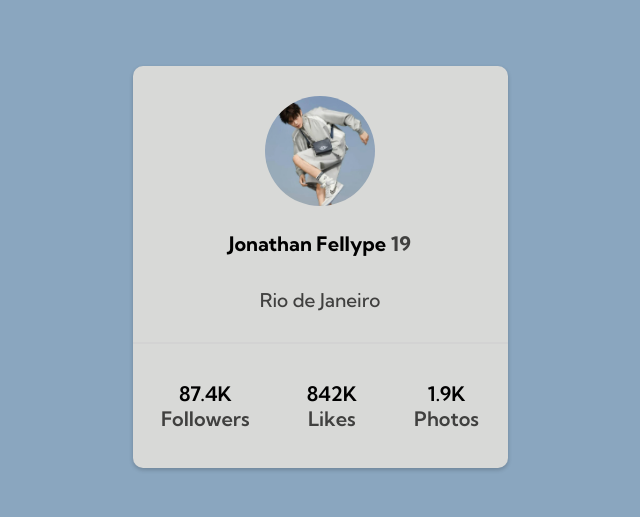
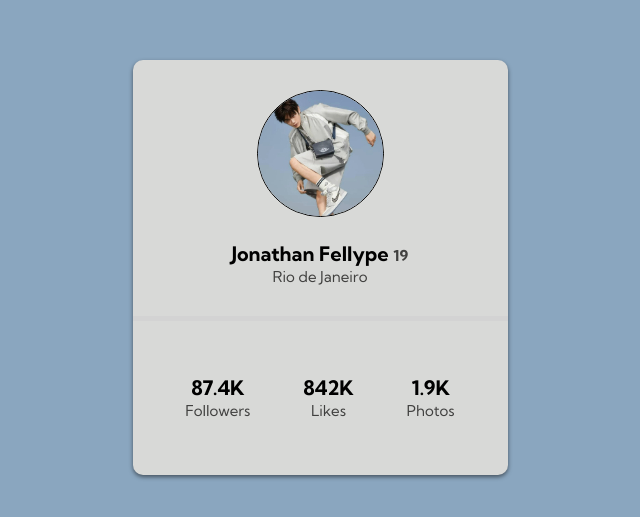
Before and after one commit to JonathanFL7/Exercicio-CSS-Avancado-Flexbox-Cartao-de-perfil, a plain HTML site: page index.html in a window 1280 px wide. Shown: the part 133-650 px from the top of the page, without its empty margins (320-960 px from the left). Drawn offline with Linux system fonts and the light colour scheme.

Commit message:
Revisado e Otimizado o codigo geral

```diff
--- a/index.html
+++ b/index.html
@@ -19,23 +19,24 @@
 <body>
     <main>
         <div class="profile-card">
-            <img class="profile-photo" src="src/images/user-photo.jpg" alt="User photo">
+            <div class="photo"><img src="src/images/user-photo.jpg" alt="User photo"></div>
 
-            <p class="username">Jonathan Fellype <span>19</span></p>
-
-            <span class="city">Rio de Janeiro</span>
+            <div class="user">
+                <p>Jonathan Fellype <span>19</span></p>
+                <span>Rio de Janeiro</span>
+            </div>
 
             <div class="profile-activity">
-                <ul class="total">
-                    <p class="number">87.4K</p>
+                <ul>
+                    <p>87.4K</p>
                     <span>Followers</span>
                 </ul>
-                <ul class="total">
-                    <p class="number">842K</p>
+                <ul>
+                    <p>842K</p>
                     <span>Likes</span>
                 </ul>
-                <ul class="total">
-                    <p class="number">1.9K</p>
+                <ul>
+                    <p>1.9K</p>
                     <span>Photos</span>
                 </ul>
             </div>
--- a/src/css/style.css
+++ b/src/css/style.css
@@ -1,66 +1,61 @@
-body {
-    background-color: #8AA6BF;
+html {
+    font-family: Kumbh Sans, arial;
 }
 
-main{
+body {
+    background-color: var(--background-color);
+}
+
+main {
     display: flex;
     justify-content: center;
     align-items: center;
     height: 100vh;
 }
 
+p {
+    font-size: 20px;
+    font-weight: 700;
+}
+
 span {
     color: var(--text-color);
+    font-size: 15px;
 }
 
 .profile-card {
-    background-color: var(--background-card);
     width: 375px;
-    height: 402px;
-    margin: 20px;
+    height: 385px;
     border-radius: 10px;
-    box-shadow: 0 2px 4px rgba(0, 0, 0, 0.2);
+    padding-top: 30px;
 
     display: flex;
     flex-direction: column;
-    align-items: center;
+    text-align: center;
 
-    font-family: Kumbh Sans, arial;
+    background-color: var(--background-card);
+    box-shadow: 0 2px 4px rgba(0, 0, 0, 0.5);
 }
 
-.profile-card .profile-photo {
-    margin: 30px 0px 25px 0px;
+.profile-card .photo img {
+    margin-bottom: 20px;
+
     border-radius: 50%;
-    width: 110px;
+    border: 1px solid black;
 }
 
-.profile-card .username {
-    font-size: 20px;
-    font-weight: 700;
-
-    margin-bottom: 32px;
-}
-
-.profile-card .city {
-    font-size: 19px;
-    font-weight: 500;
-    color: var(--text-color);
-
+.profile-card .user {
     margin-bottom: 30px;
 }
 
 .profile-card .profile-activity {
     width: 100%;
     height: 100%;
+
     display: flex;
     flex-direction: row;
+    justify-content: space-evenly;
     align-items: center;
-    justify-content: space-around;
-    border-top: 2px solid lightgrey;
+
+    border-top: 5px solid lightgrey;
 }
-
-.profile-card .profile-activity .total {
-    font-size: 20px;
-    font-weight: 600;
-    text-align: center;
-}
```
Also changed, not shown: 1 other file.
